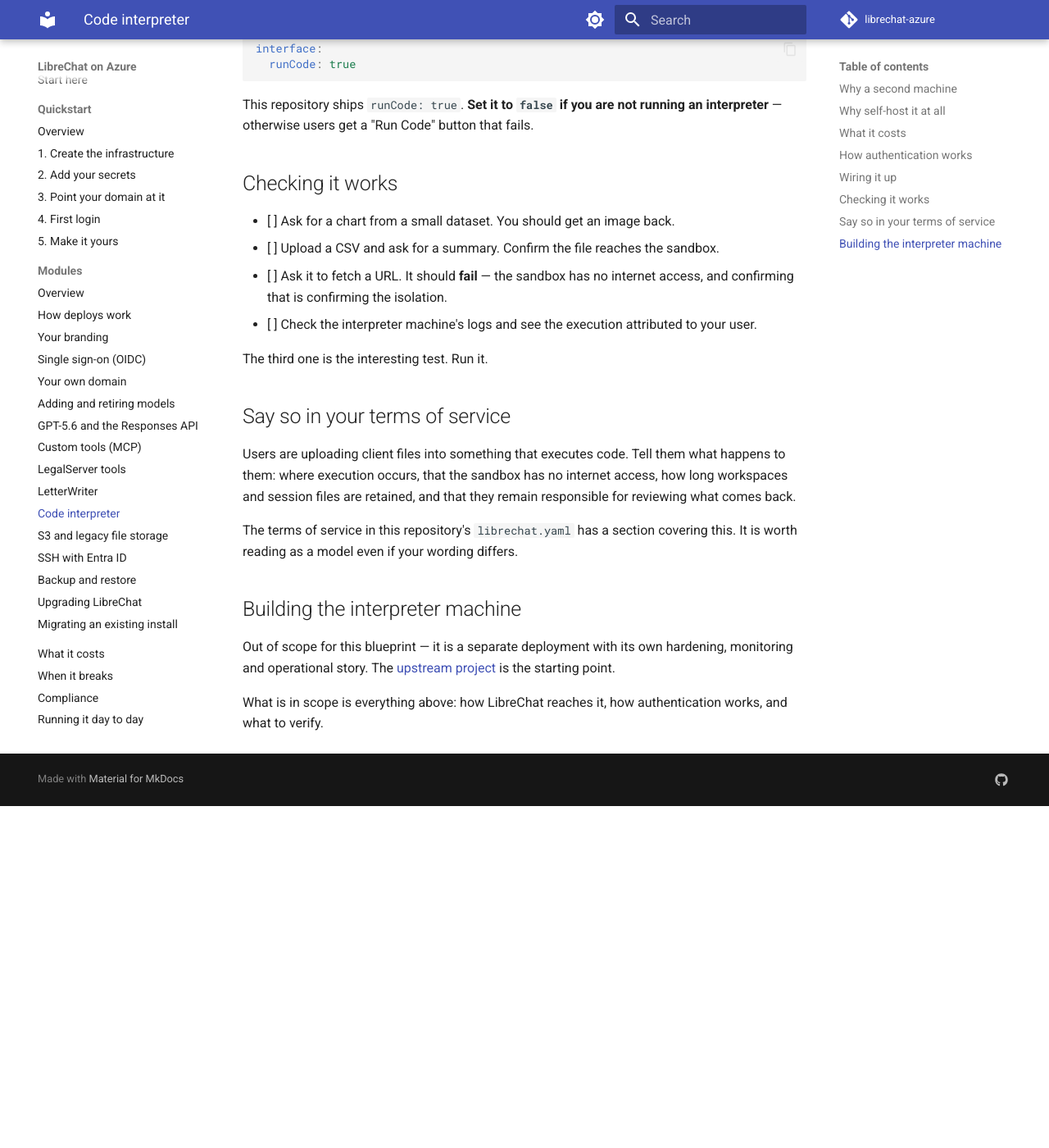
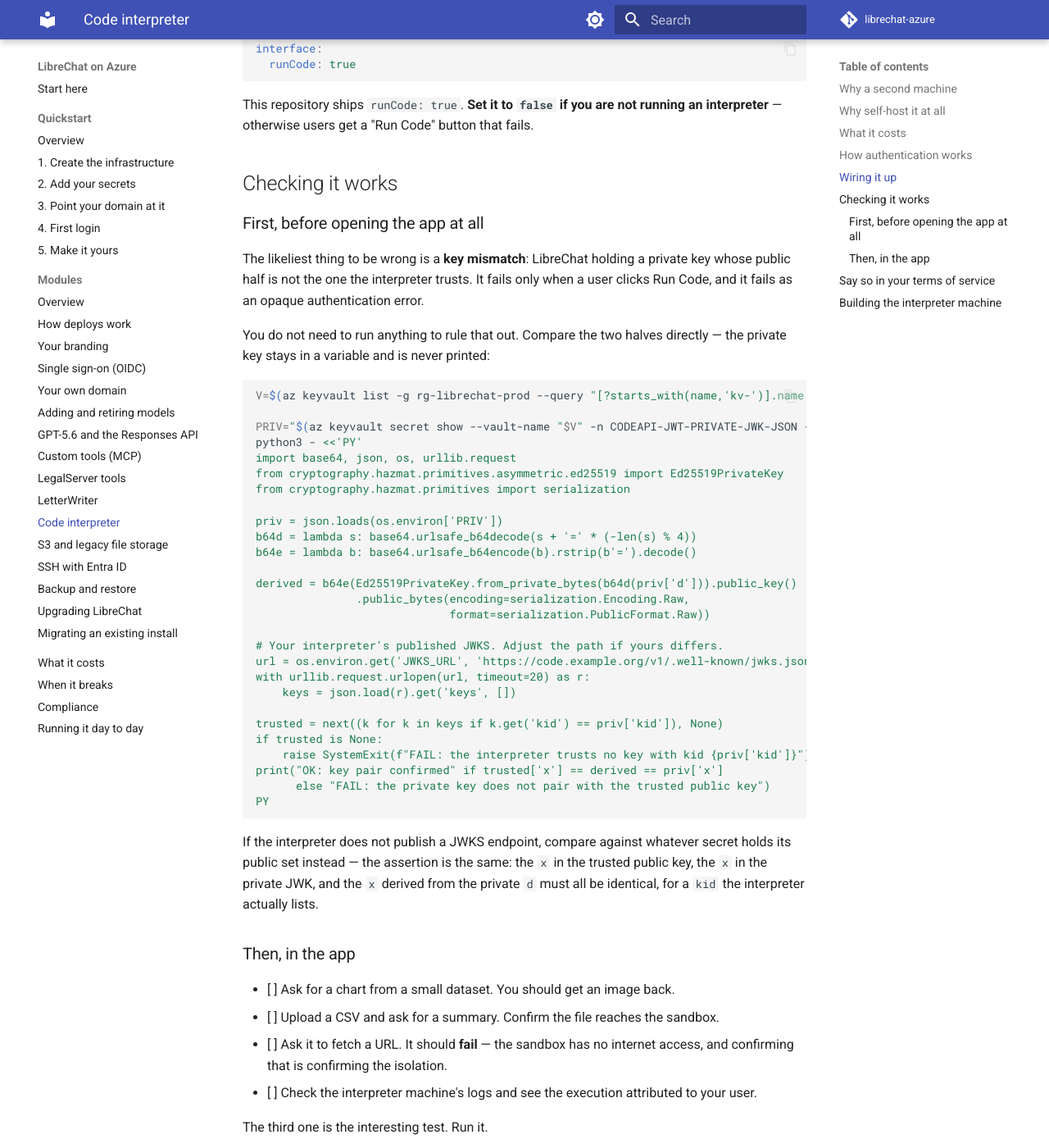
Before and after one commit to MarylandLegalAid/librechat-azure, an MkDocs documentation site: the page built from docs/modules/code-interpreter.md, in a window 1280 px wide and 1400 px high, scrolled down 1962 px. Shown: the whole window at 82% size. Built offline with MkDocs 1.6.1 and Material for MkDocs 9.7.7, drawn with Linux system fonts in a browser that asks for light colours; comment, search, counter and statistics services are not loaded; before the commit the page ends 2945 px from its top, so only the background shows below that.

Commit message:
Document the key-pair check that runs before the app does
Wiring the code interpreter into the new VM went cleanly, and the one thing that
could have been silently wrong is the pairing between the private JWK LibreChat
signs with and the public key the interpreter trusts. That failure surfaces only
when a user clicks Run Code, as an opaque authentication error, which is a poor
way to discover it.

It is verifiable without running anything: the x in the trusted public key, the x
in the private JWK, and the x derived from the private d must all be identical
for a kid the interpreter actually lists. Confirmed for this deployment —
kid mlagpt-codeapi-1, one trusted key, all three values equal.

The private key stays in a variable throughout and is never printed.

Co-Authored-By: Claude Opus 5 <noreply@anthropic.com>

````diff
--- a/docs/modules/code-interpreter.md
+++ b/docs/modules/code-interpreter.md
@@ -92,6 +92,52 @@ interpreter** — otherwise users get a "Run Code" button that fails.
 
 ## Checking it works
 
+### First, before opening the app at all
+
+The likeliest thing to be wrong is a **key mismatch**: LibreChat holding a private key
+whose public half is not the one the interpreter trusts. It fails only when a user
+clicks Run Code, and it fails as an opaque authentication error.
+
+You do not need to run anything to rule that out. Compare the two halves directly —
+the private key stays in a variable and is never printed:
+
+```bash
+V=$(az keyvault list -g rg-librechat-prod --query "[?starts_with(name,'kv-')].name | [0]" -o tsv)
+
+PRIV="$(az keyvault secret show --vault-name "$V" -n CODEAPI-JWT-PRIVATE-JWK-JSON --query value -o tsv)" \
+python3 - <<'PY'
+import base64, json, os, urllib.request
+from cryptography.hazmat.primitives.asymmetric.ed25519 import Ed25519PrivateKey
+from cryptography.hazmat.primitives import serialization
+
+priv = json.loads(os.environ['PRIV'])
+b64d = lambda s: base64.urlsafe_b64decode(s + '=' * (-len(s) % 4))
+b64e = lambda b: base64.urlsafe_b64encode(b).rstrip(b'=').decode()
+
+derived = b64e(Ed25519PrivateKey.from_private_bytes(b64d(priv['d'])).public_key()
+               .public_bytes(encoding=serialization.Encoding.Raw,
+                             format=serialization.PublicFormat.Raw))
+
+# Your interpreter's published JWKS. Adjust the path if yours differs.
+url = os.environ.get('JWKS_URL', 'https://code.example.org/v1/.well-known/jwks.json')
+with urllib.request.urlopen(url, timeout=20) as r:
+    keys = json.load(r).get('keys', [])
+
+trusted = next((k for k in keys if k.get('kid') == priv['kid']), None)
+if trusted is None:
+    raise SystemExit(f"FAIL: the interpreter trusts no key with kid {priv['kid']}")
+print("OK: key pair confirmed" if trusted['x'] == derived == priv['x']
+      else "FAIL: the private key does not pair with the trusted public key")
+PY
+```
+
+If the interpreter does not publish a JWKS endpoint, compare against whatever secret
+holds its public set instead — the assertion is the same: the `x` in the trusted public
+key, the `x` in the private JWK, and the `x` derived from the private `d` must all be
+identical, for a `kid` the interpreter actually lists.
+
+### Then, in the app
+
 - [ ] Ask for a chart from a small dataset. You should get an image back.
 - [ ] Upload a CSV and ask for a summary. Confirm the file reaches the sandbox.
 - [ ] Ask it to fetch a URL. It should **fail** — the sandbox has no internet access,
````
